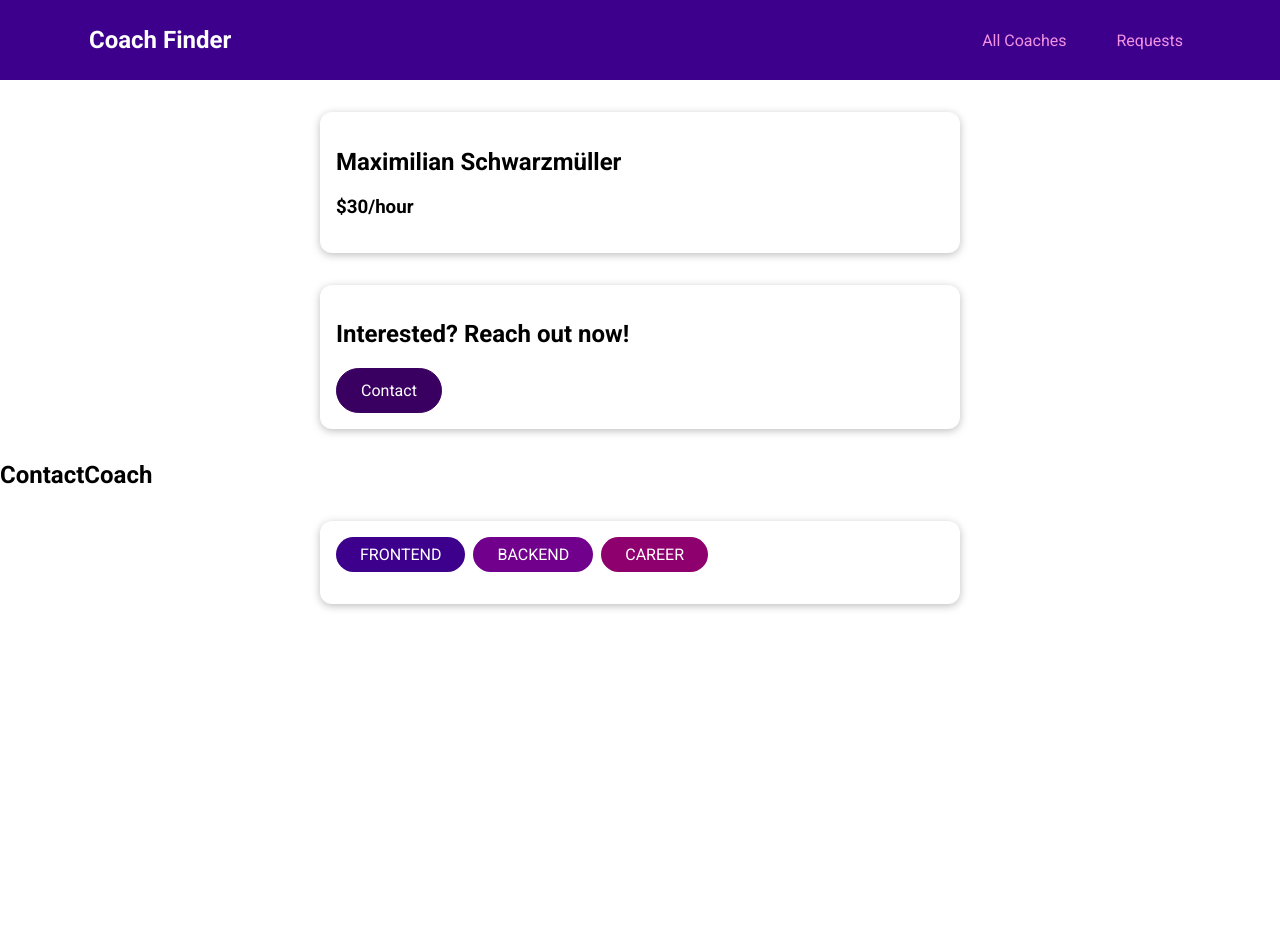
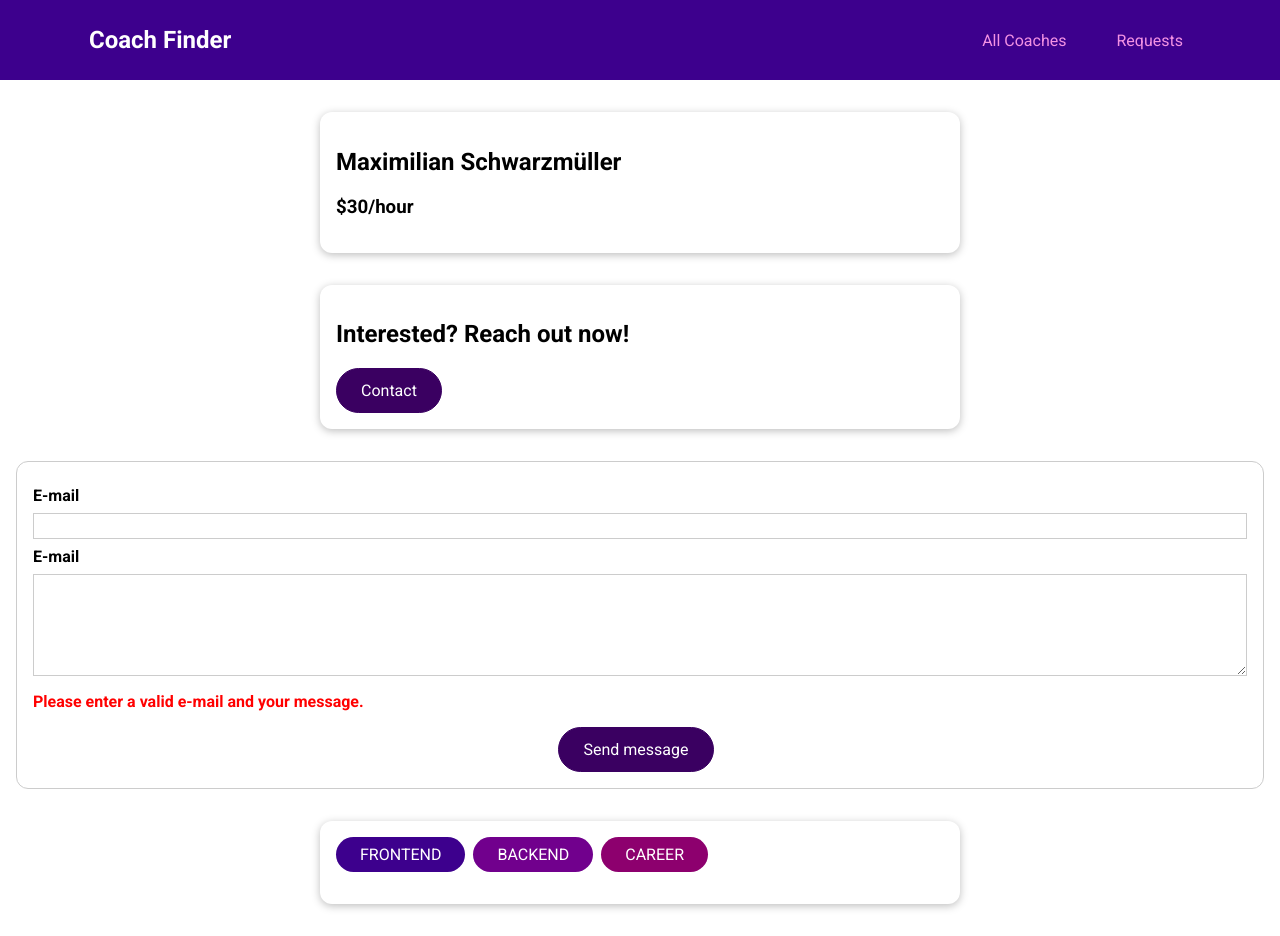
Before and after one commit to gabrielkim13/coach-finder, a Vue app: page /#/coaches/c1/contact in a window 1280 px wide. Before the commit the page ends 800 px from the top, so only its background shows below. Built offline with nearby package versions, Linux system fonts and the light colour scheme.

Commit message:
Add contact form

```diff
--- a/src/views/coaches/CoachDetails.vue
+++ b/src/views/coaches/CoachDetails.vue
@@ -11,6 +11,9 @@
       <h2>Interested? Reach out now!</h2>
       <base-button link :to="contactLink">Contact</base-button>
     </base-card>
+  </section>
+
+  <section>
     <router-view />
   </section>
 
--- a/src/views/requests/ContactCoach.vue
+++ b/src/views/requests/ContactCoach.vue
@@ -1,11 +1,100 @@
 <template>
-  <h1>ContactCoach</h1>
+  <form @submit.prevent="submitForm">
+    <div class="form-control">
+      <label for="email">E-mail</label>
+      <input id="email" type="email" v-model.trim="email" />
+    </div>
+    <div class="form-control">
+      <label for="message">E-mail</label>
+      <textarea id="message" rows="5" v-model.trim="message" />
+    </div>
+
+    <p class="errors" v-if="!isFormValid">
+      Please enter a valid e-mail and your message.
+    </p>
+
+    <div class="actions">
+      <base-button>Send message</base-button>
+    </div>
+  </form>
 </template>
 
 <script lang="ts">
 import { defineComponent } from "vue";
 
+import BaseButton from "@/components/ui/BaseButton.vue";
+
 export default defineComponent({
-  name: "ContactCoach"
+  name: "ContactCoach",
+
+  components: {
+    BaseButton
+  },
+
+  data: () => ({
+    email: "",
+    message: "",
+    isFormValid: false
+  }),
+
+  methods: {
+    submitForm() {
+      if (
+        this.email === "" ||
+        !this.email.includes("@") ||
+        this.message === ""
+      ) {
+        this.isFormValid = false;
+
+        return;
+      }
+
+      console.log({ email: this.email, message: this.message });
+    }
+  }
 });
 </script>
+
+<style lang="scss" scoped>
+form {
+  margin: 1rem;
+  border: 1px solid #ccc;
+  border-radius: 12px;
+  padding: 1rem;
+}
+
+.form-control {
+  margin: 0.5rem 0;
+}
+
+label {
+  font-weight: bold;
+  margin-bottom: 0.5rem;
+  display: block;
+}
+
+input,
+textarea {
+  display: block;
+  width: 100%;
+  font: inherit;
+  border: 1px solid #ccc;
+  padding: 0.15rem;
+}
+
+input:focus,
+textarea:focus {
+  border-color: #3d008d;
+  background-color: #faf6ff;
+  outline: none;
+}
+
+.errors {
+  font-weight: bold;
+  color: red;
+}
+
+.actions {
+  text-align: center;
+}
+</style>
```
